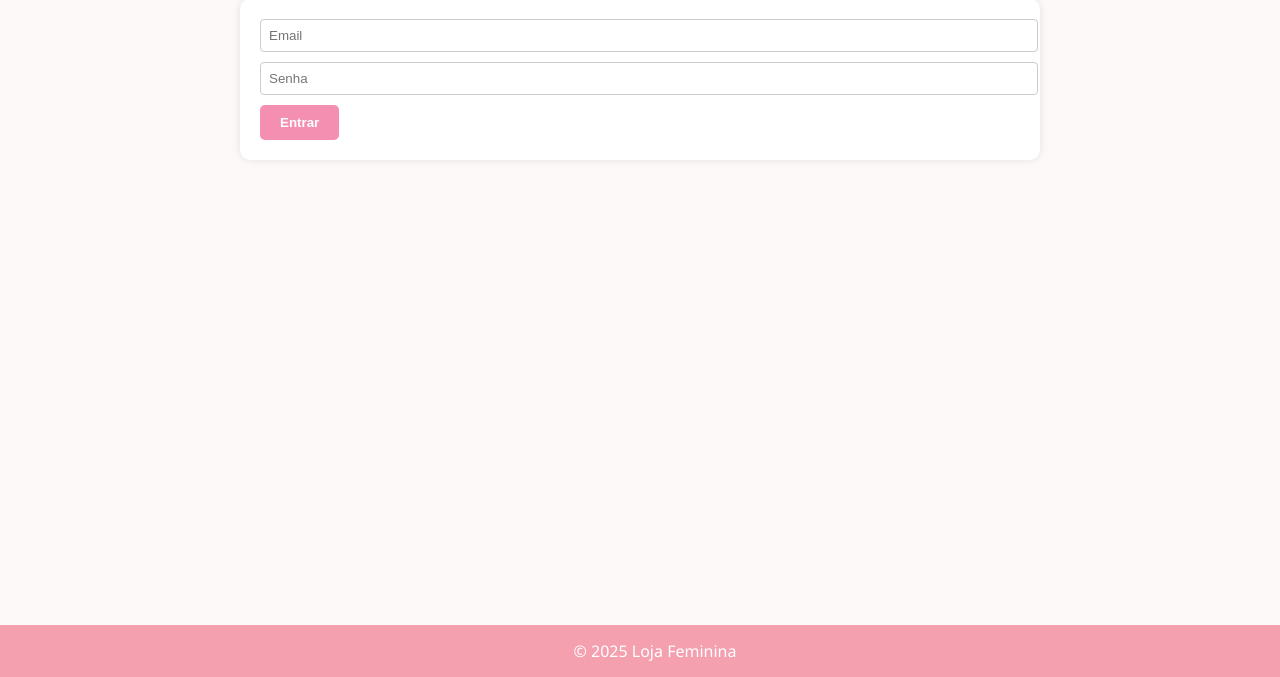
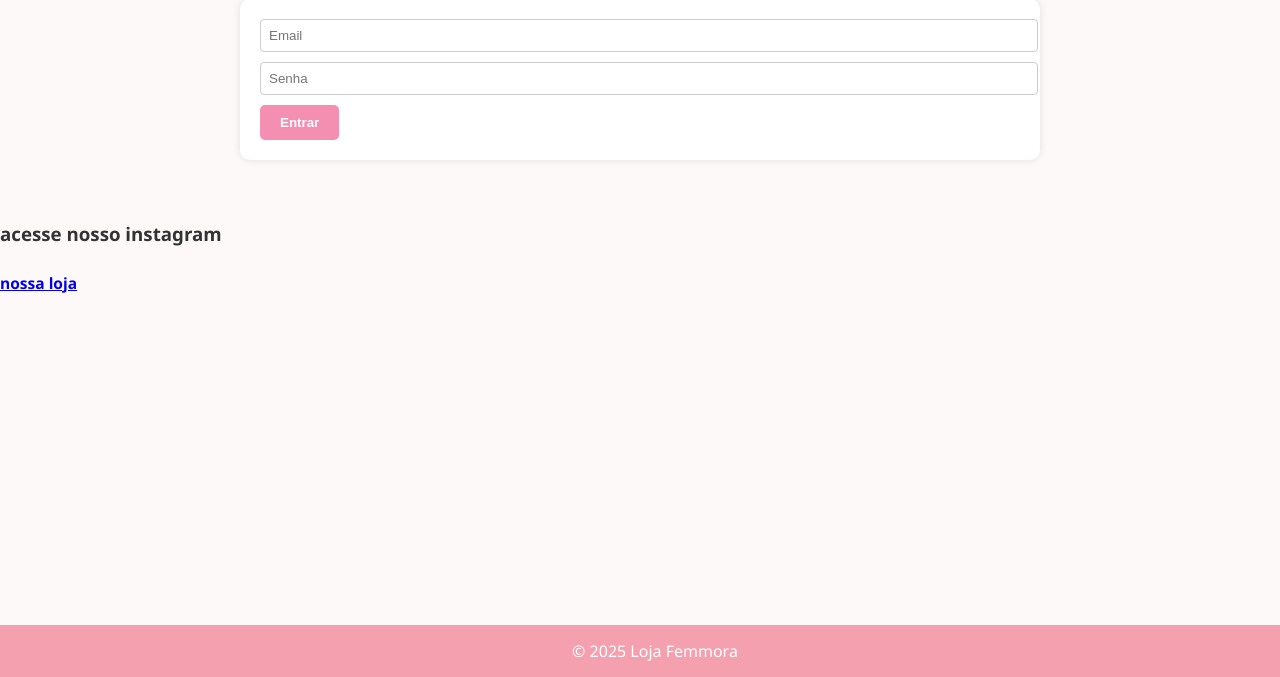
Before and after one commit to gordaohackker/loja-pro-de-roupas, a Flask app: page /login in a window 1280 px wide. Shown: the part 123-800 px from the top of the page. Run offline with Flask 3, Linux system fonts and the light colour scheme.

Commit message:
Update login.html

```diff
--- a/templates/login.html
+++ b/templates/login.html
@@ -1 +1 @@
-<!DOCTYPE html><html><head><title>Login</title><link rel="stylesheet" href="/static/css/style.css"></head><body><header>Login</header><nav><a href="/">Início</a><a href="/cadastro">Cadastro</a></nav><main><form method="POST">{% if erro %}<p style="color:red">{{ erro }}</p>{% endif %}<input type="email" name="email" placeholder="Email" required><input type="password" name="senha" placeholder="Senha" required><button type="submit">Entrar</button></form></main><footer>&copy; 2025 Loja Feminina</footer></body></html>
+<!DOCTYPE html><html><head><title>Login</title><link rel="stylesheet" href="/static/css/style.css"></head><body><header>Login</header><nav><a href="/">Início</a><a href="/cadastro">Cadastro</a></nav><main><form method="POST">{% if erro %}<p style="color:red">{{ erro }}</p>{% endif %}<input type="email" name="email" placeholder="Email" required><input type="password" name="senha" placeholder="Senha" required><button type="submit">Entrar</button></form></main><br> <h3>acesse nosso instagram <br><a href="https://www.instagram.com/loja_femmora/"><h5> nossa loja </h5></a></h3><footer>&copy; 2025 Loja Femmora</footer></body></html>
```
